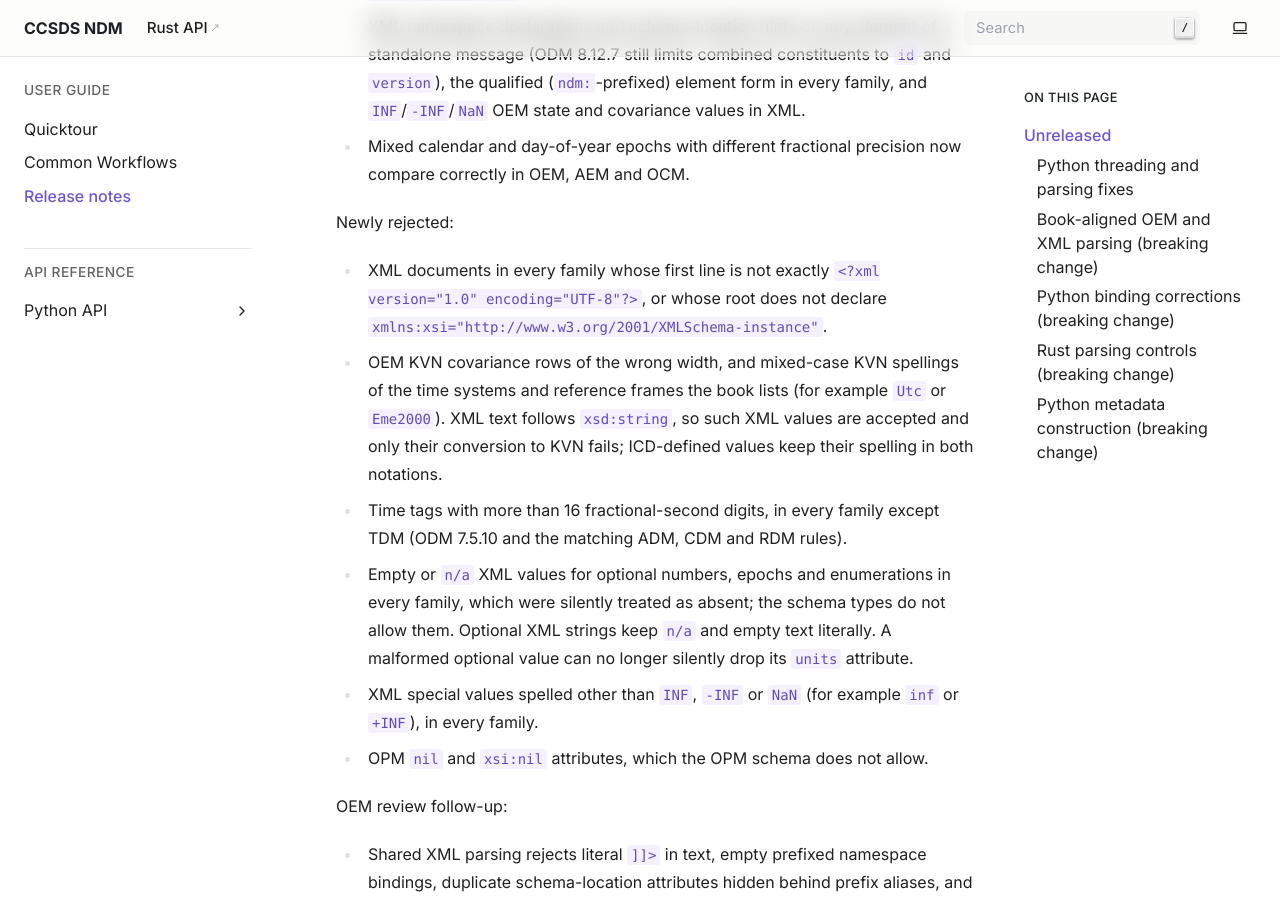
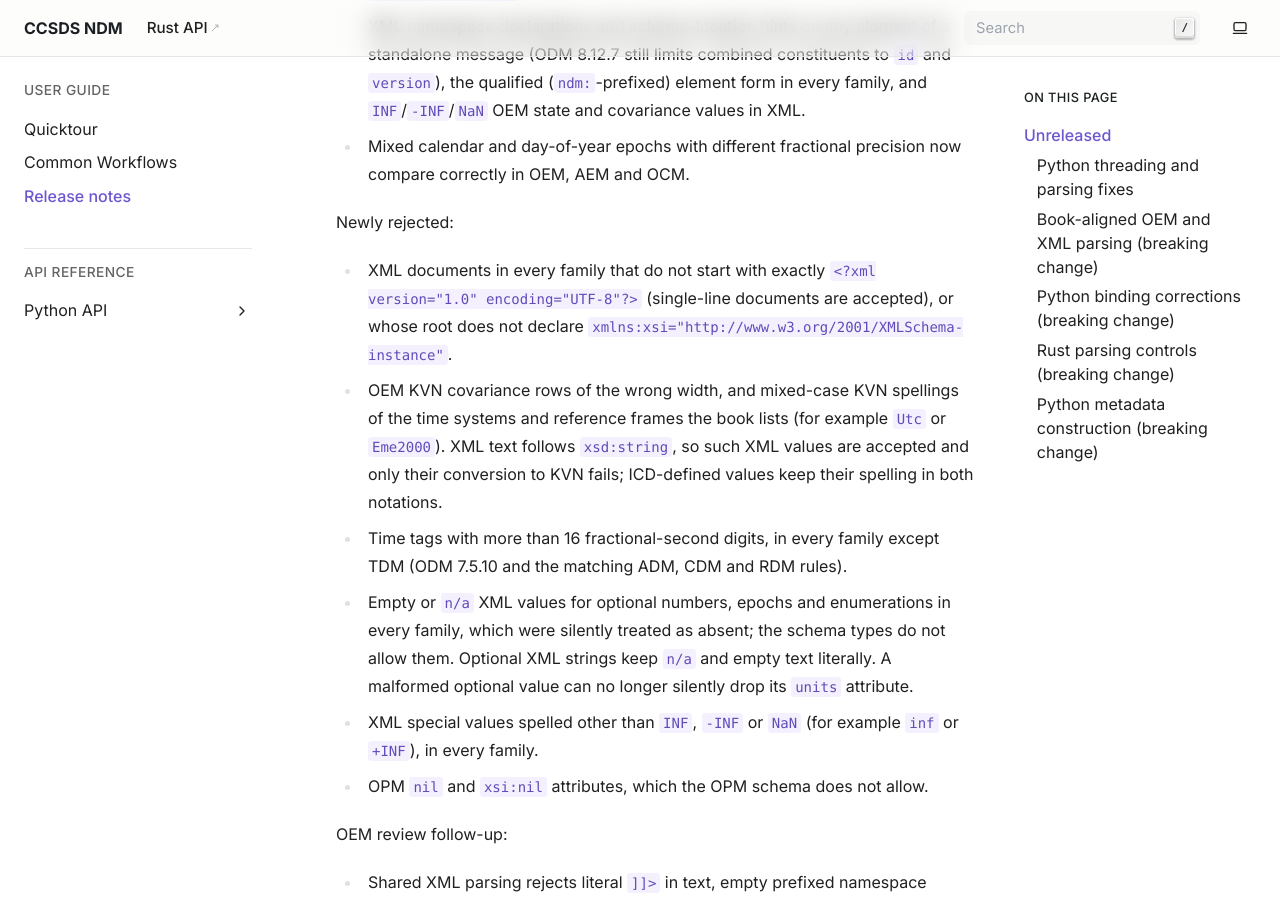
Before and after one commit to JochimMaene/ccsds-ndm, a Sphinx documentation site: the page built from docs/release-notes.rst, in a window 1280 px wide and 900 px high, scrolled down 1556 px. Built offline with Sphinx 7.4.7, drawn with Linux system fonts in a browser that asks for light colours.

Commit message:
fix: accept XML documents whose declaration shares the first line
Operational output such as CSpOC CDMs puts the root element on the
declaration's line. The declaration itself must still open the document
exactly; the line break after it is no longer enforced.

```diff
--- a/docs/release-notes.rst
+++ b/docs/release-notes.rst
@@ -61,8 +61,9 @@ listed in the OEM conformance inventory. Newly accepted:
 
 Newly rejected:
 
-- XML documents in every family whose first line is not exactly
-  ``<?xml version="1.0" encoding="UTF-8"?>``, or whose root does not declare
+- XML documents in every family that do not start with exactly
+  ``<?xml version="1.0" encoding="UTF-8"?>`` (single-line documents are
+  accepted), or whose root does not declare
   ``xmlns:xsi="http://www.w3.org/2001/XMLSchema-instance"``.
 - OEM KVN covariance rows of the wrong width,
   and mixed-case KVN spellings of the time systems and reference frames the book
```
Also changed, not shown: docs/conformance/oem-3.0.md (+1 -1 lines), 3 other files.
